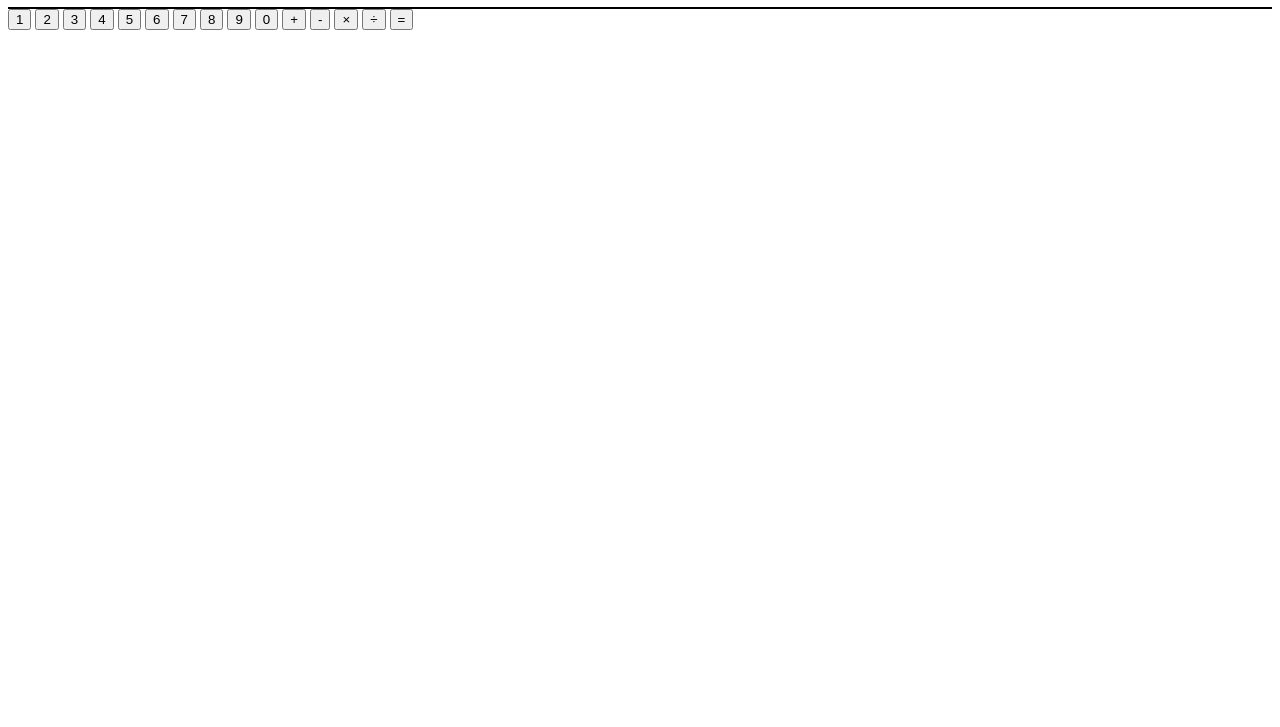
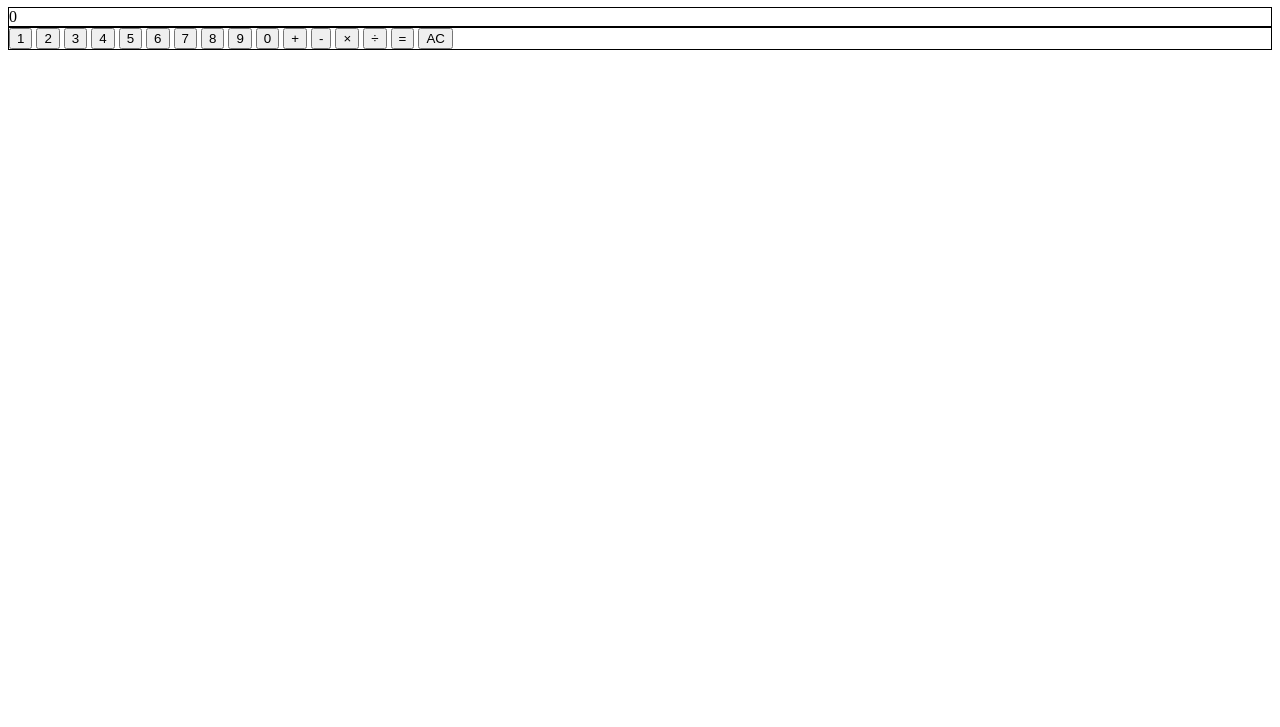
Before and after one commit to B-F-1-0/odin-calculator, a plain HTML site: page index.html in a window 1280 px wide. Shown: the part 73-800 px from the top of the page. Drawn offline with Linux system fonts and the light colour scheme.

Commit message:
Adding display borders and equals and clear button

```diff
--- a/index.html
+++ b/index.html
@@ -9,7 +9,7 @@
     <h1>Calculator</h1>
     <div class="calculator">
         <div class="numberDisplay">
-
+            0
         </div>
         <div class="buttonSet">
             <button id="one">1</button>
@@ -27,6 +27,7 @@
             <button id="mult">×</button>
             <button id="divide">÷</button>
             <button id="equal">=</button>
+            <button id="clear">AC</button>
         </div>
     </div>
     <script src="script.js"></script>
--- a/styles.css
+++ b/styles.css
@@ -1,3 +1,6 @@
 .numberDisplay {
     border: 1px solid black;
 }
+.buttonSet {
+    border: 1px solid black;
+}
```
